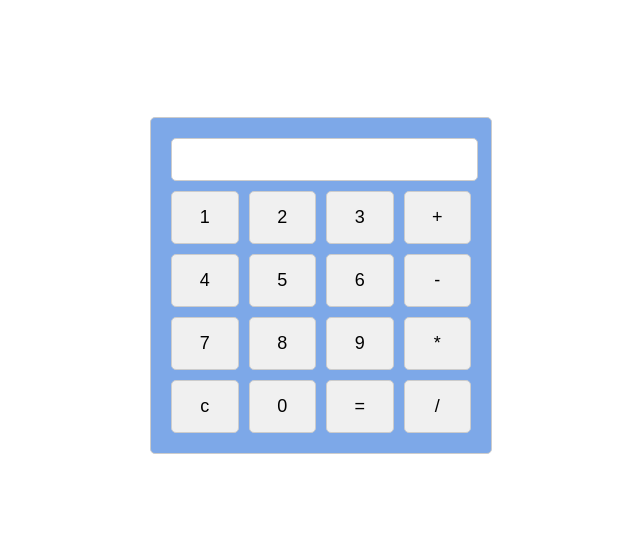
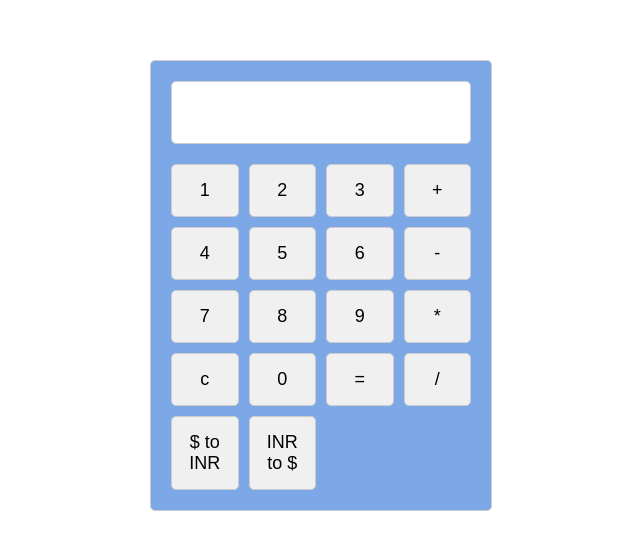
Before and after one commit to yogicoder8808/Projects-Calculator, a React (Create React App) app: page / in a window 1280 px wide. Shown: the part 123-672 px from the top of the page, without its empty margins (319-959 px from the left). Built offline with nearby package versions, Linux system fonts and the light colour scheme.

Commit message:
Calculator with fixed exchange rates (USD to INR and INR to USD)

```diff
--- a/src/App.css
+++ b/src/App.css
@@ -15,9 +15,9 @@
 }
 
 input{
-  width: 95%;
-  margin-bottom: 10px;
-  padding: 10px;
+  width: 86%;
+  margin-bottom: 20px;
+  padding: 20px;
   font-size: 18px;
   border: 1px solid #ccc;
   border-radius: 5px;
--- a/src/App.js
+++ b/src/App.js
@@ -15,11 +15,14 @@ function App() {
       }
     }else if (value=== "c"){
       setResult("");
+    } else if (value=== "USD-INR"){
+      setResult(prevResult => prevResult + "*84")
+    }else if (value === "INR-USD"){
+      setResult(prevResult => prevResult + "/84")
     }else{
       setResult(result+value)
     }
   }
-
 
   return (
     <div className="App">
@@ -42,6 +45,8 @@ function App() {
           <button onClick={() => handleClick("0")}>0</button>
           <button onClick={() => handleClick("=")}>=</button>
           <button onClick={() => handleClick("/")}>/</button>
+          <button onClick={() => handleClick("USD-INR")}>$ to INR</button>
+          <button onClick={() => handleClick("INR-USD")}>INR to $</button>
 
         </div>
 
```
